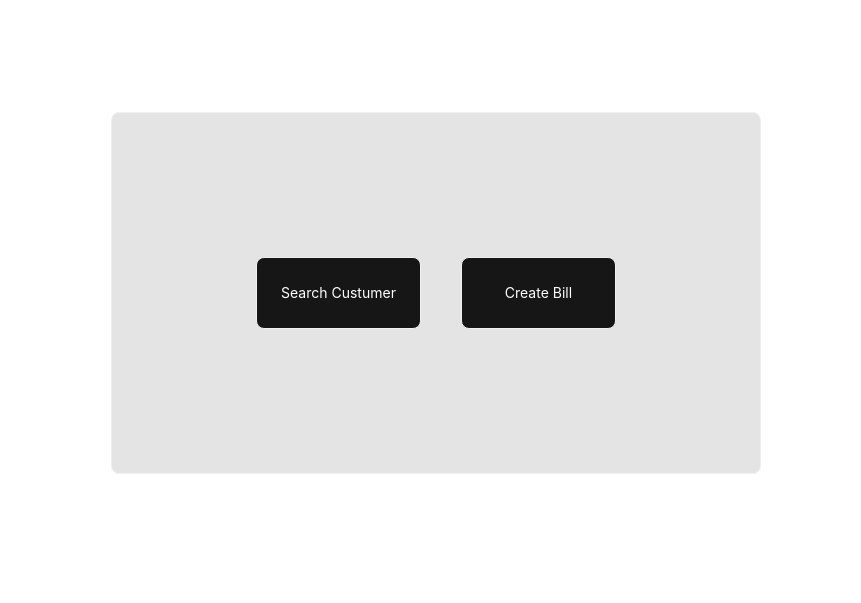
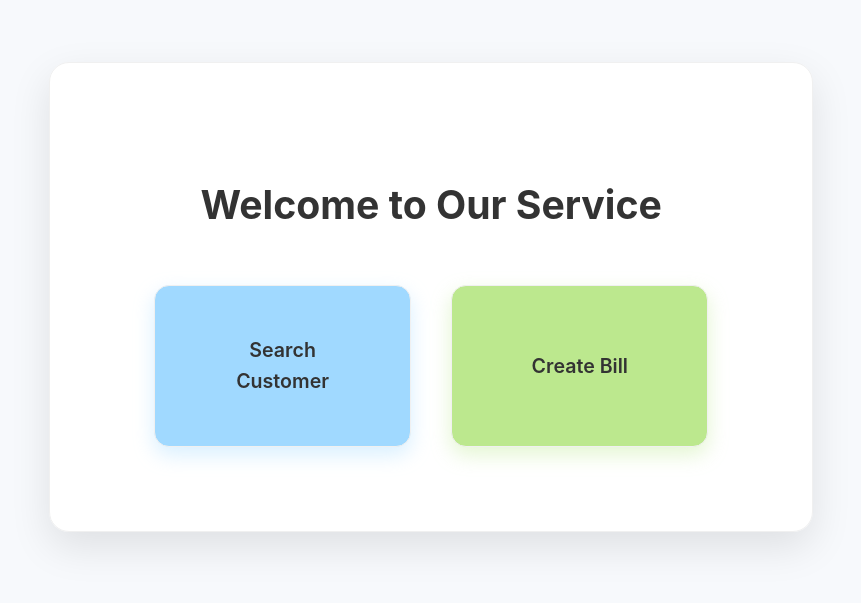
Before and after one commit to yuvra/NsAuto, a Next.js app: page /Landing in a window 1280 px wide. Shown: the part 103-706 px from the top of the page, without its empty margins (204-1065 px from the left). Built offline with nearby package versions, Linux system fonts and the light colour scheme.

Commit message:
Landing Page Update

```diff
--- a/pages/Landing.tsx
+++ b/pages/Landing.tsx
@@ -1,38 +1,141 @@
-'use client';
-import { useRouter } from 'next/navigation';
+import React from "react";
 import { Card } from "antd";
 
-const Landing = () => {
-  const { push } = useRouter();
+const SvgBackgroundPattern = () => (
+  <svg
+    width="100%"
+    height="100%"
+    xmlns="http://www.w3.org/2000/svg"
+    style={{ position: "absolute", top: 0, left: 0, zIndex: -1 }}
+  >
+    <pattern
+      id="dot-pattern"
+      width="40"
+      height="40"
+      patternUnits="userSpaceOnUse"
+    >
+      <circle cx="2" cy="2" r="1" fill="#E0E5EB" />
+    </pattern>
+    <rect width="100%" height="100%" fill="url(#dot-pattern)" />
+  </svg>
+);
 
-  const handleCustumerSearch = () => {
-    push('/Customer');
-  }
+const App = () => {
+  const handleCustomerSearch = () => {
+    window.location.href = "/Customer";
+  };
 
   const handleCreateBill = () => {
-    push('/GenerateBill');
-  }
+    window.location.href = "/GenerateBill";
+  };
+
   return (
-    <>
-      <div style={{ display: 'flex', justifyContent: 'center', alignItems: 'center', height: '97vh' }}>
-        <Card style={{padding: 100, backgroundColor: '#E4E4E4'}}>
-          <div style={{display: 'flex', flexDirection: 'row'}}>
-          <div style={{ padding: 20 }}>
-            <Card style={{ backgroundColor: '#161617', minWidth: 155, display: 'flex', alignItems: 'center', justifyContent: 'center', cursor: 'pointer' }} onClick={() => handleCustumerSearch()}>
-              <span style={{ color: 'white' }}>Search Custumer</span>
-            </Card>
-          </div>
-          <div style={{ padding: 20 }}>
-            <Card style={{ backgroundColor: '#161617', minWidth: 155, display: 'flex', alignItems: 'center', justifyContent: 'center', cursor: 'pointer' }} onClick={() => handleCreateBill()}>
-              <span style={{ color: 'white' }}>Create Bill</span>
-            </Card>
-          </div>
-          </div>
+    <div
+      style={{
+        display: "flex",
+        justifyContent: "center",
+        alignItems: "center",
+        minHeight: "98vh",
+        width: "98vw",
+        overflow: "hidden",
+        backgroundColor: "#F7F9FC",
+        position: "relative",
+        fontFamily: "Inter, sans-serif",
+      }}
+    >
+      <SvgBackgroundPattern />
 
-        </Card>
-      </div>
-    </>
-  )
-}
+      <Card
+        style={{
+          padding: "60px 80px",
+          backgroundColor: "rgba(255, 255, 255, 0.95)",
+          borderRadius: "20px",
+          boxShadow: "0 15px 40px rgba(0, 0, 0, 0.1)",
+          textAlign: "center",
+          maxWidth: "90%",
+          zIndex: 1,
+        }}
+      >
+        <h1
+          style={{
+            marginBottom: "50px",
+            color: "#333333",
+            fontSize: "2.8em",
+            fontWeight: "700",
+          }}
+        >
+          Welcome to Our Service
+        </h1>
+        <div
+          style={{
+            display: "flex",
+            flexDirection: "row",
+            gap: "40px",
+            flexWrap: "wrap",
+            justifyContent: "center",
+          }}
+        >
+          <Card
+            style={{
+              backgroundColor: "#A0D9FF",
+              minWidth: "250px",
+              padding: "25px",
+              display: "flex",
+              alignItems: "center",
+              justifyContent: "center",
+              cursor: "pointer",
+              borderRadius: "15px",
+              transition:
+                "background-color 0.3s ease, transform 0.3s ease, box-shadow 0.3s ease",
+              boxShadow: "0 8px 20px rgba(160, 217, 255, 0.4)",
+              flex: 1,
+            }}
+            hoverable
+            onClick={handleCustomerSearch}
+          >
+            <span
+              style={{
+                color: "#333333",
+                fontSize: "1.4em",
+                fontWeight: "600",
+              }}
+            >
+              Search Customer
+            </span>
+          </Card>
 
-export default Landing
+          <Card
+            style={{
+              backgroundColor: "#BCE88E",
+              minWidth: "250px",
+              padding: "25px",
+              display: "flex",
+              alignItems: "center",
+              justifyContent: "center",
+              cursor: "pointer",
+              borderRadius: "15px",
+              transition:
+                "background-color 0.3s ease, transform 0.3s ease, box-shadow 0.3s ease",
+              boxShadow: "0 8px 20px rgba(188, 232, 142, 0.4)",
+              flex: 1,
+            }}
+            hoverable
+            onClick={handleCreateBill}
+          >
+            <span
+              style={{
+                color: "#333333",
+                fontSize: "1.4em",
+                fontWeight: "600",
+              }}
+            >
+              Create Bill
+            </span>
+          </Card>
+        </div>
+      </Card>
+    </div>
+  );
+};
+
+export default App;
```
